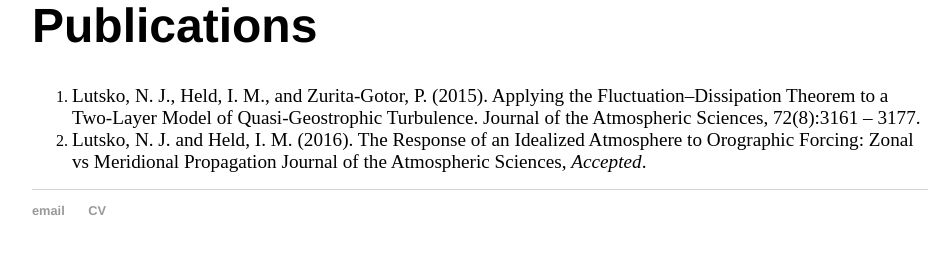
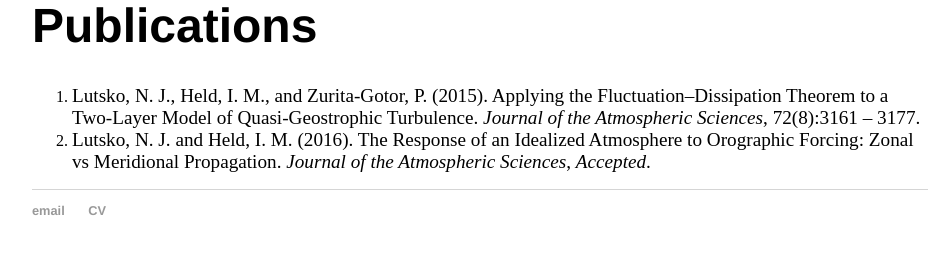
Before and after one commit to nicklutsko/nicklutsko.github.io, a Jekyll site: the page built from research/index.html, in a window 1280 px wide. Shown: the part 467-721 px from the top of the page, without its empty margins (160-1112 px from the left). Built offline with Jekyll 4.4.1, drawn with Linux system fonts in a browser that asks for light colours.

Commit message:
Publications

```diff
--- a/research/index.html
+++ b/research/index.html
@@ -8,10 +8,10 @@ title: Research Interests
 			<p>Since coming to Princeton I have mostly been working on problems in large-scale atmospheric dynamics. The dynamics of the troposphere can be separated quite cleanly (at least outside the tropics) into the problem of understanding the zonally-symmetric circulation and the problem of understanding the zonally-asymmetric circulation. I have worked on both problems, using idealized models such as the Phillips 2-layer QG model and the GFDL dry dynamical core, with the unifying theme being connecting the low-frequency variability of these systems to their linear responses.</p>
 			<h1>Publications</h1>
 			<ol>
-			  <li><big>Lutsko, N. J., Held, I. M., and Zurita-Gotor, P. (2015). Applying the Fluctuation–Dissipation Theorem to a Two-Layer Model of Quasi-Geostrophic Turbulence. Journal
-of the Atmospheric Sciences, 72(8):3161 – 3177.</big></li>
-			  <li><big>Lutsko, N. J. and Held, I. M. (2016). The Response of an Idealized Atmosphere to Orographic Forcing: Zonal vs Meridional Propagation Journal
-of the Atmospheric Sciences, <i>Accepted</i>.</big></li>
+			  <li><big>Lutsko, N. J., Held, I. M., and Zurita-Gotor, P. (2015). Applying the Fluctuation–Dissipation Theorem to a Two-Layer Model of Quasi-Geostrophic Turbulence. <i>Journal
+of the Atmospheric Sciences</i>, 72(8):3161 – 3177.</big></li>
+			  <li><big>Lutsko, N. J. and Held, I. M. (2016). The Response of an Idealized Atmosphere to Orographic Forcing: Zonal vs Meridional Propagation. <i>Journal
+of the Atmospheric Sciences</i>, <i>Accepted</i>.</big></li>
 			</ol>
 
 		</div>
```
